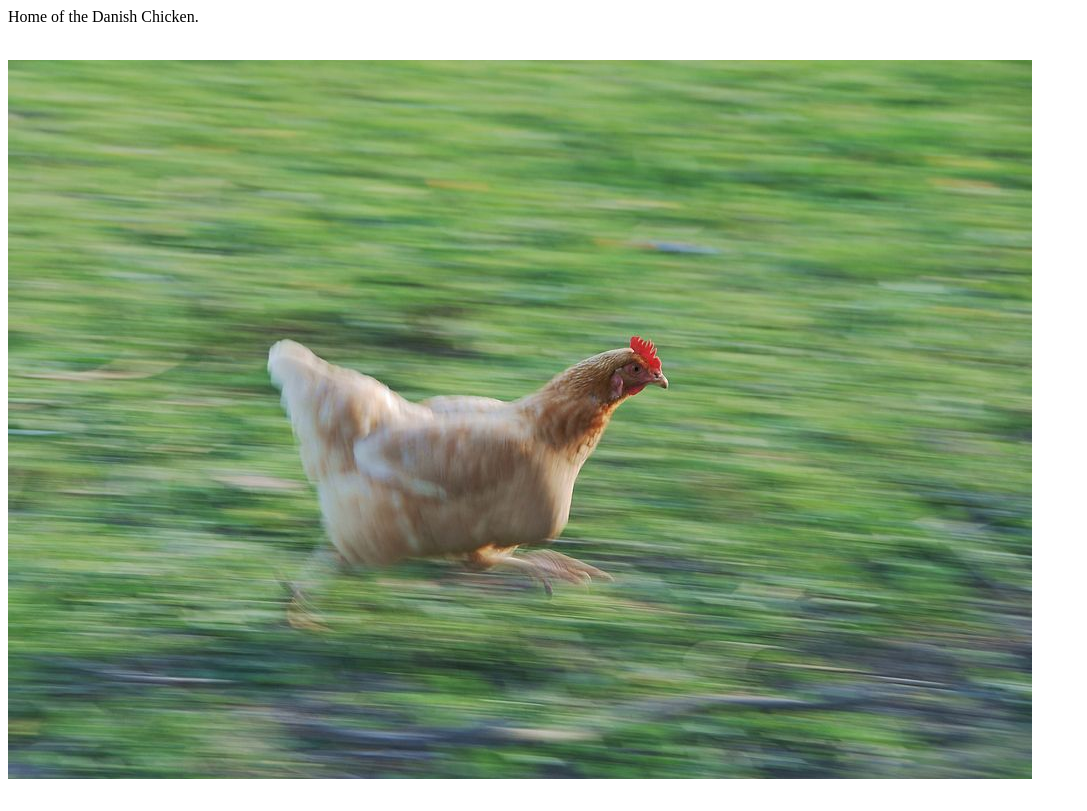
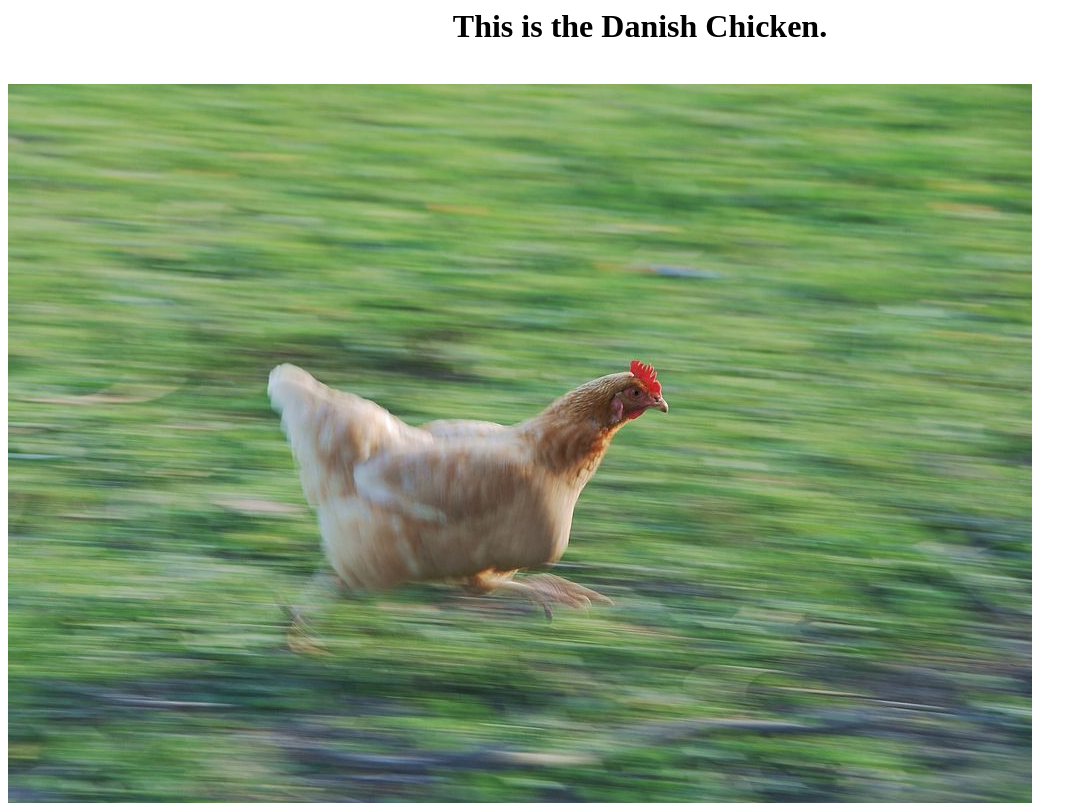
Before and after one commit to shea-parkes/danish-chicken, a plain HTML site: page index.html in a window 1280 px wide. Shown: the whole page, without its empty margins (0-1087 px from the left). Drawn offline with Linux system fonts and the light colour scheme.

Commit message:
Emphasis the chicken.
Do this so folks really understand.

```diff
--- a/index.html
+++ b/index.html
@@ -3,7 +3,7 @@
     <title>Danish Chicken</title>
   </head>
   <body>
-    <p>Home of the Danish Chicken.</p>
+    <center><h1>This is the Danish Chicken.</h1></center>
     <br>
     <img src="chicken_running.jpg" alt="A very fast chicken">
   </body>
```
